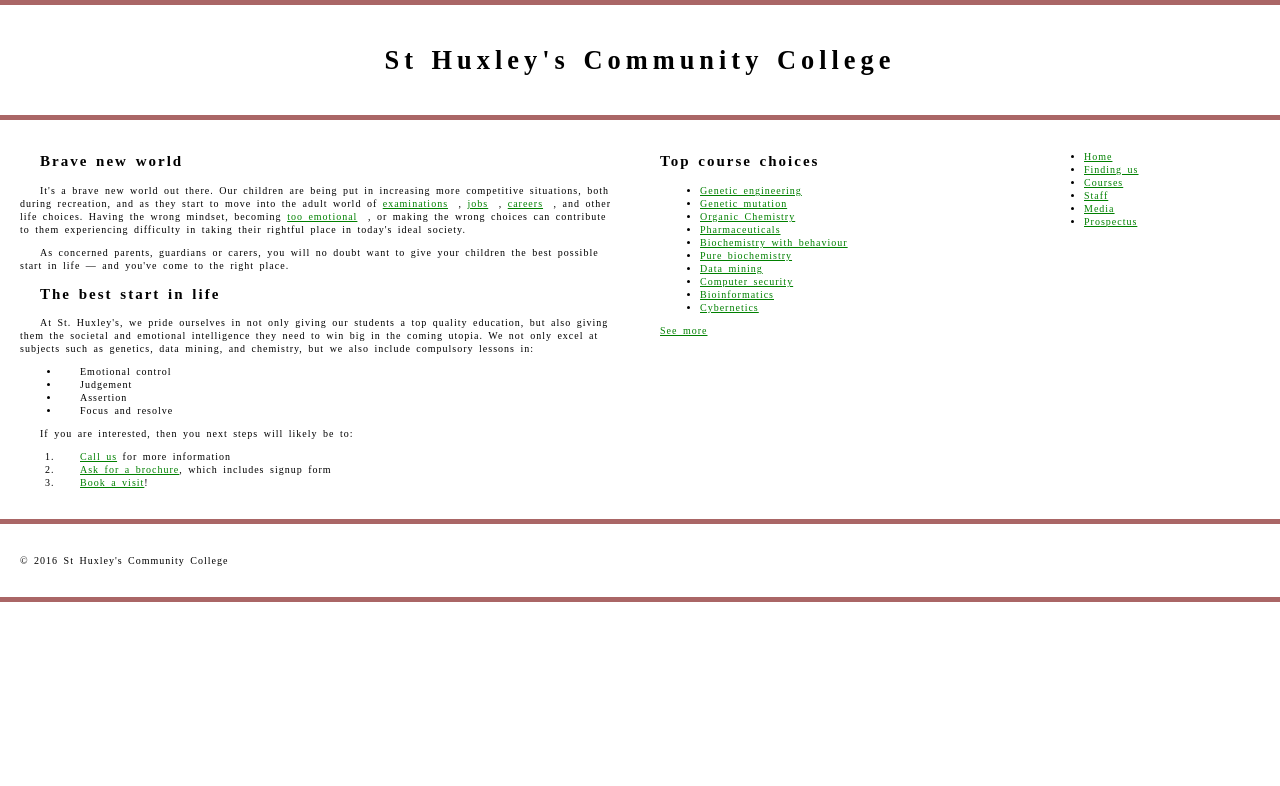
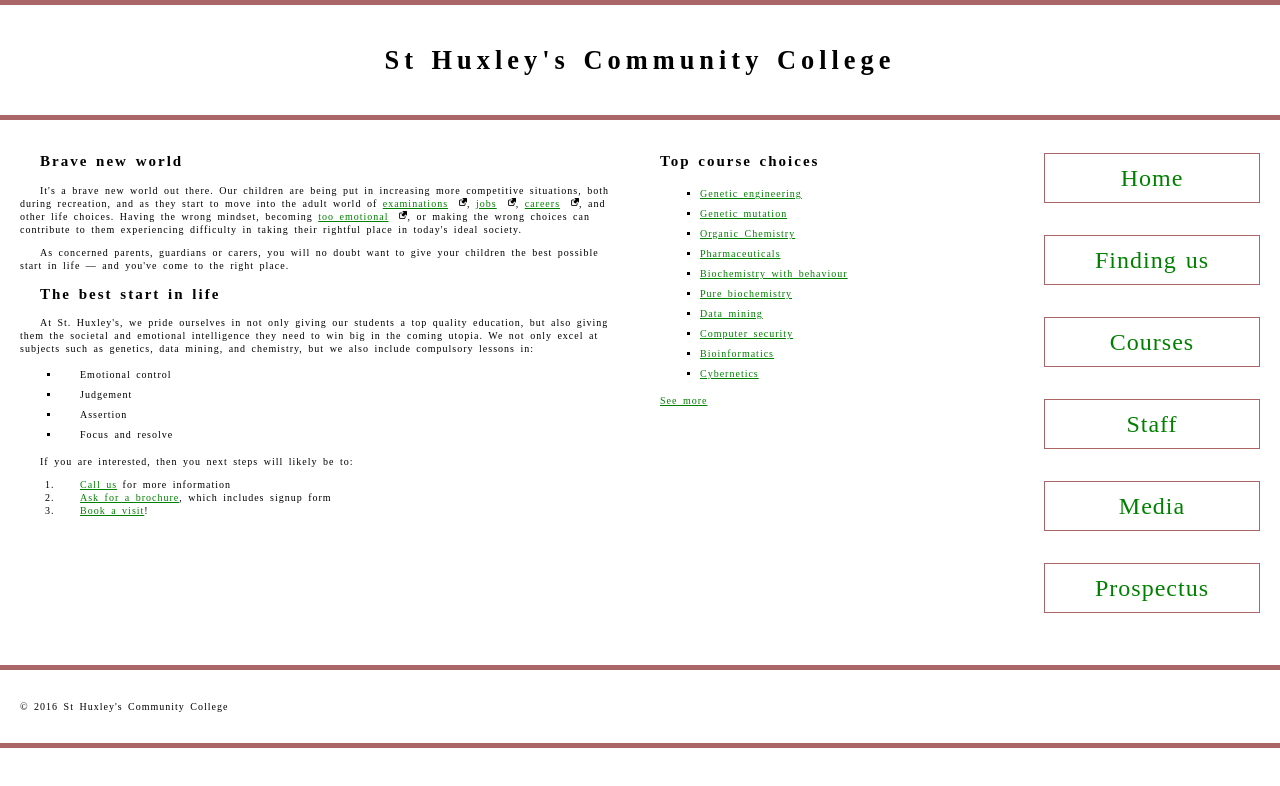
Before and after one commit to doubletjin/doubletjin.github.io, a plain HTML site: page LAB3/Part3/index.html in a window 1280 px wide. Drawn offline with Linux system fonts and the light colour scheme.

Commit message:
LAB3 Part3
Fixed the icons on the external links as well as made the nav bar look more appealing

```diff
--- a/LAB3/Part2/CSSPart2.css
+++ b/LAB3/Part2/CSSPart2.css
@@ -9,8 +9,8 @@ width: 200px;
 height: 50px;
 font-size: 1.125rem;
 <!--  figured multiplying the root element by 1.3 would be appropriate but it was to big -->
-background-color: red;
-color: white;
+background-color: black;
+color: red;
 text-shadow: 1px 1px 1px black;
 border: 1px solid rgb(201, 19, 19);
 border-radius: 10px;
--- a/LAB3/Part3/style.css
+++ b/LAB3/Part3/style.css
@@ -30,7 +30,8 @@ aside {
 nav {
   float: left;
   width: 20%;
-line-height: 1.5;
+
+
 }
 
 footer {
@@ -43,7 +44,8 @@ header, section, aside, nav, footer {
 
 ul {
 
-line-height: 1.3;
+line-height: 2;
+list-style-type: square;
 
 }
 h1 {
@@ -91,16 +93,37 @@ text-decoration-color: red;
 color: red;
 
 }
-a[href^="http"]::after {
-  content: "";
-  display: inline-block;
-  width: 0.8em;
-  height: 0.8em;
-  margin-left: 0.25em;
+a[href*="http"]{
+padding-right: 19px;
+background: url(external-link-52.png) no-repeat 100% 0;
+background-size: 8px 8px;
 
-  background-size: 100%;
-  background-image: href="external-link-52.png";
 }
+
+nav ul {
+
+padding-left: 0;
+margin-top: 0.8rem;
+}
+
+nav li {
+
+list-style-type: none;
+margin-bottom: 2rem;
+}
+
+nav li a {
+
+text-decoration: none;
+display: inline-block;
+width: 100%;
+line-hegiht: 2;
+text-align: center;
+font-size: 1.5rem;
+border: 1px solid #a66;
+}
+
+
 /* header and footer */
 
 header, footer {
```
Also changed, not shown: LAB3/Part3/index.html (+9 -0 lines), LAB3/Part4/index.html (+8 -0 lines).
